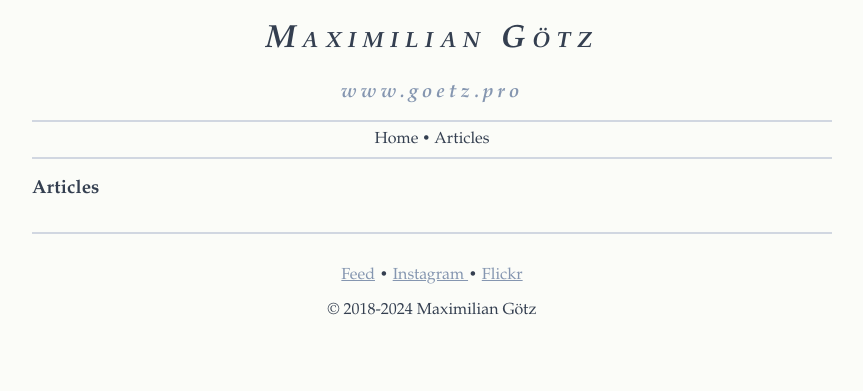
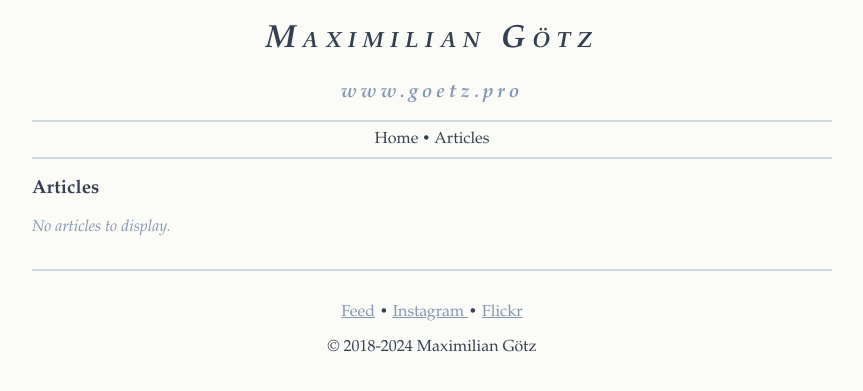
Before and after one commit to ImMaax/immaax.github.io, a Jekyll site: the page built from articles/index.html, in a window 1280 px wide. Shown: the top 391 px of the page, without its empty margins (208-1071 px from the left). Built offline with Jekyll 4.4.1, drawn with Linux system fonts in a browser that asks for light colours.

Commit message:
add note if no posts are available

```diff
--- a/articles/index.html
+++ b/articles/index.html
@@ -4,6 +4,7 @@ title: Articles
 description: Articles at www.goetz.pro
 ---
 
+{% if site.posts and site.posts.size != 0 %}
   <ul>
     {% for post in site.posts %}
       <li>
@@ -12,3 +13,6 @@ description: Articles at www.goetz.pro
       </li>
     {% endfor %}
   </ul>
+{% else %}
+  <p class="info">No articles to display.</p>
+{% endif %}
```
Lines whose indentation alone changed are shown as unchanged.
